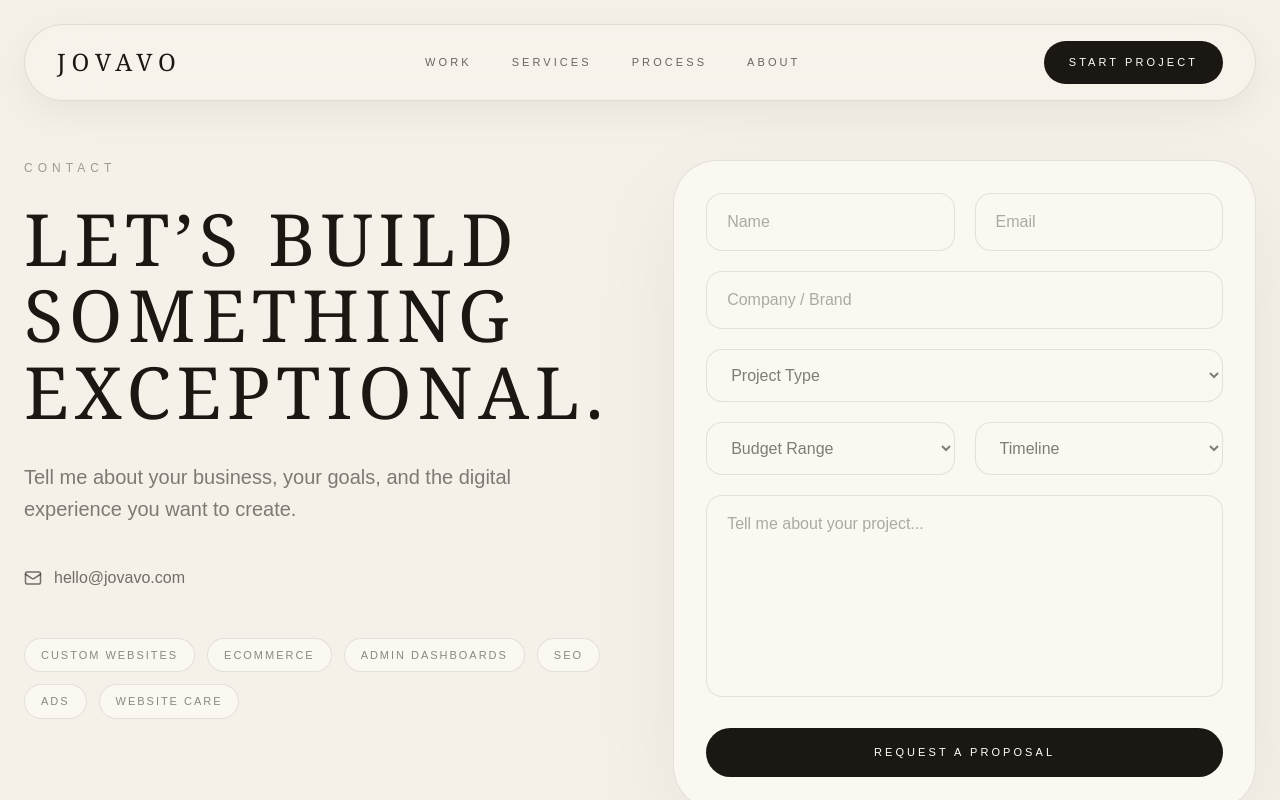
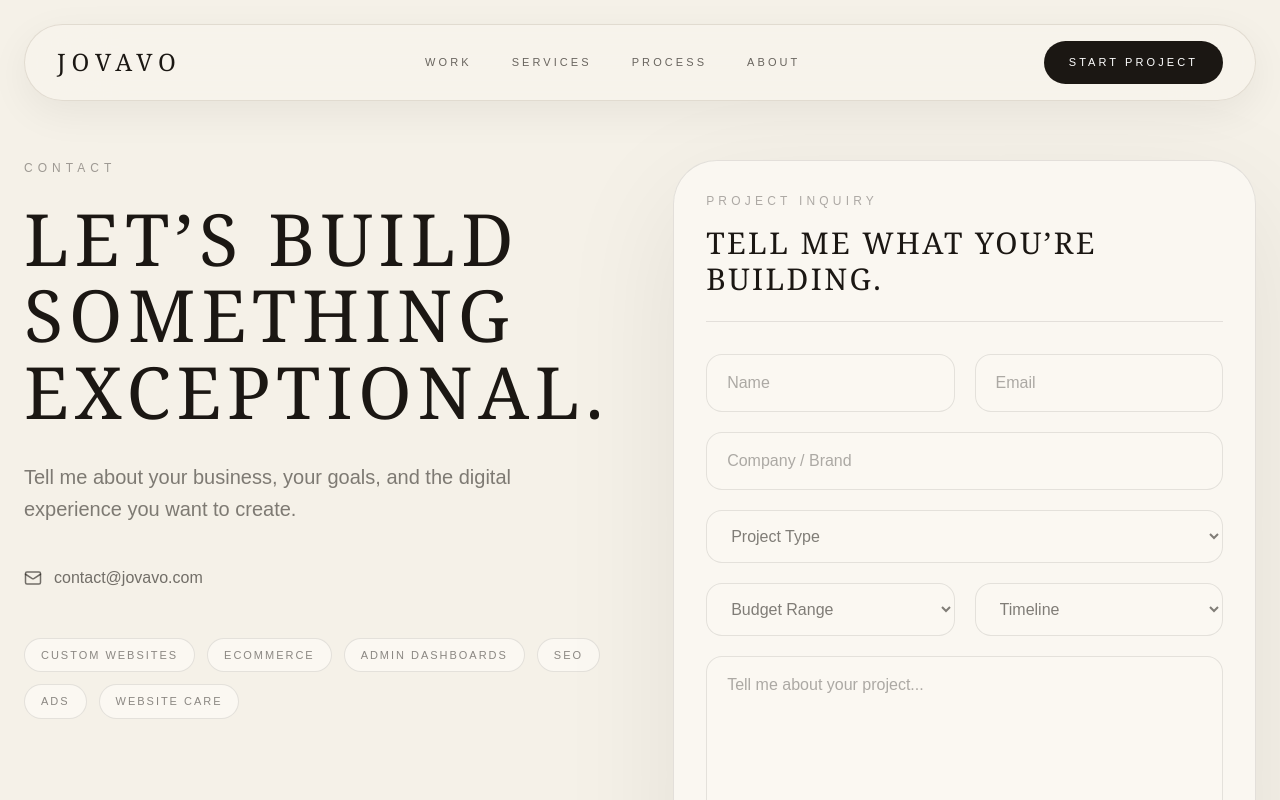
Before and after one commit to Jovavoco/jovavo, a Next.js app: page /contact in a window 1280 px wide. Shown: the top 800 px of the page. Built offline with nearby package versions, Linux system fonts and the light colour scheme.

Commit message:
Update page.tsx

```diff
--- a/app/contact/page.tsx
+++ b/app/contact/page.tsx
@@ -34,7 +34,7 @@ export default function ContactPage() {
                   href="mailto:hello@jovavo.com"
                   className="transition hover:text-[#1b1713]"
                 >
-                  hello@jovavo.com
+                  contact@jovavo.com
                 </a>
               </div>
 
@@ -57,7 +57,17 @@ export default function ContactPage() {
               </div>
             </div>
 
-            <form className="rounded-[2.75rem] border border-[#1b1713]/10 bg-[#fbf8f2] p-6 shadow-[0_30px_100px_rgba(27,23,19,0.06)] md:p-8">
+<form className="rounded-[2.75rem] border border-[#1b1713]/10 bg-[#fbf8f2]/90 p-6 shadow-[0_35px_120px_rgba(27,23,19,0.08)] backdrop-blur md:p-8">
+  <div className="mb-8 border-b border-[#1b1713]/10 pb-6">
+    <p className="text-xs uppercase tracking-[0.35em] text-[#1b1713]/35">
+      Project Inquiry
+    </p>
+
+    <h2 className="mt-4 font-serif text-3xl font-light uppercase tracking-[0.08em] text-[#1b1713]">
+      Tell me what you’re building.
+    </h2>
+  </div>
+
   <div className="grid gap-5 md:grid-cols-2">
     <input type="text" placeholder="Name" className={inputStyle} />
     <input type="email" placeholder="Email" className={inputStyle} />
@@ -113,7 +123,7 @@ export default function ContactPage() {
 
   <button
     type="submit"
-                className="mt-6 w-full rounded-full bg-[#1b1713] px-8 py-4 text-[11px] uppercase tracking-[0.28em] text-white transition hover:-translate-y-1 hover:bg-[#2a241f]"
+    className="mt-6 flex w-full items-center justify-center rounded-full bg-[#1b1713] px-8 py-4 text-[11px] uppercase tracking-[0.28em] text-white shadow-[0_18px_50px_rgba(27,23,19,0.18)] transition hover:-translate-y-1 hover:bg-[#2a241f]"
   >
     Request a Proposal
   </button>
```
Lines whose indentation alone changed are shown as unchanged.
